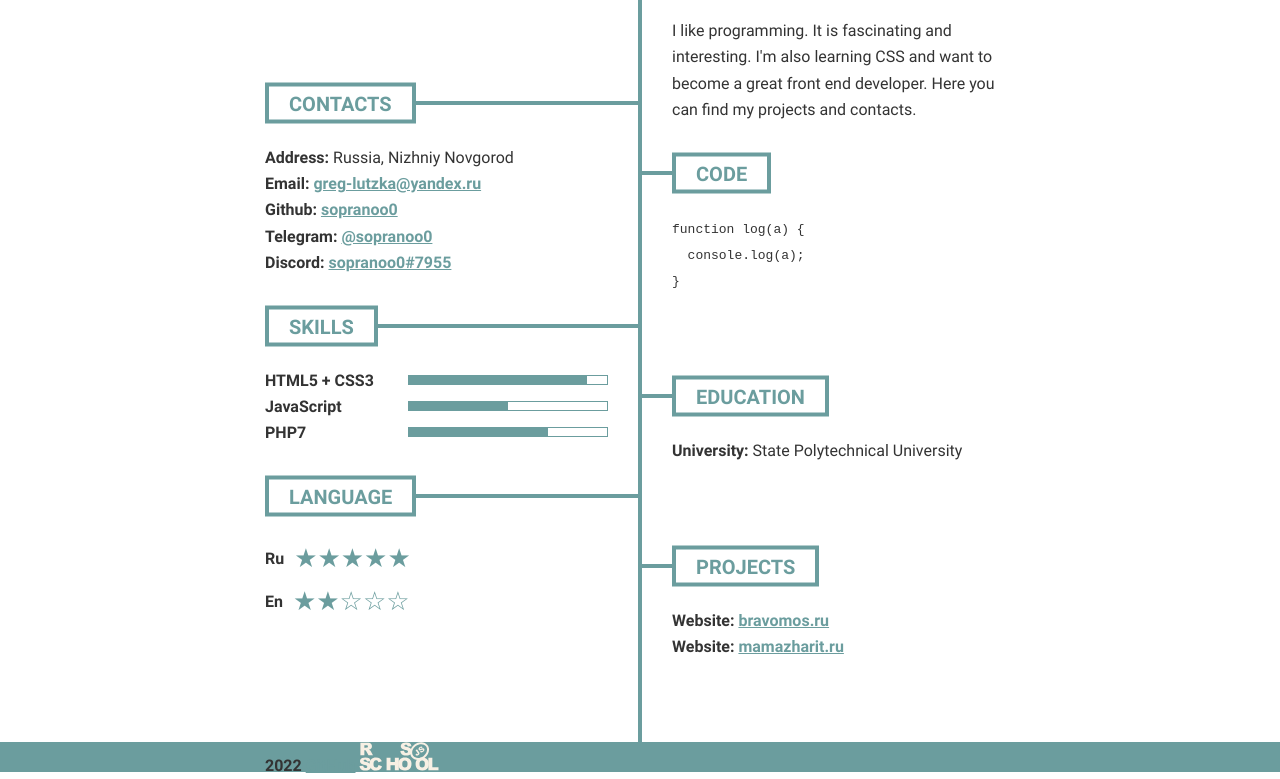
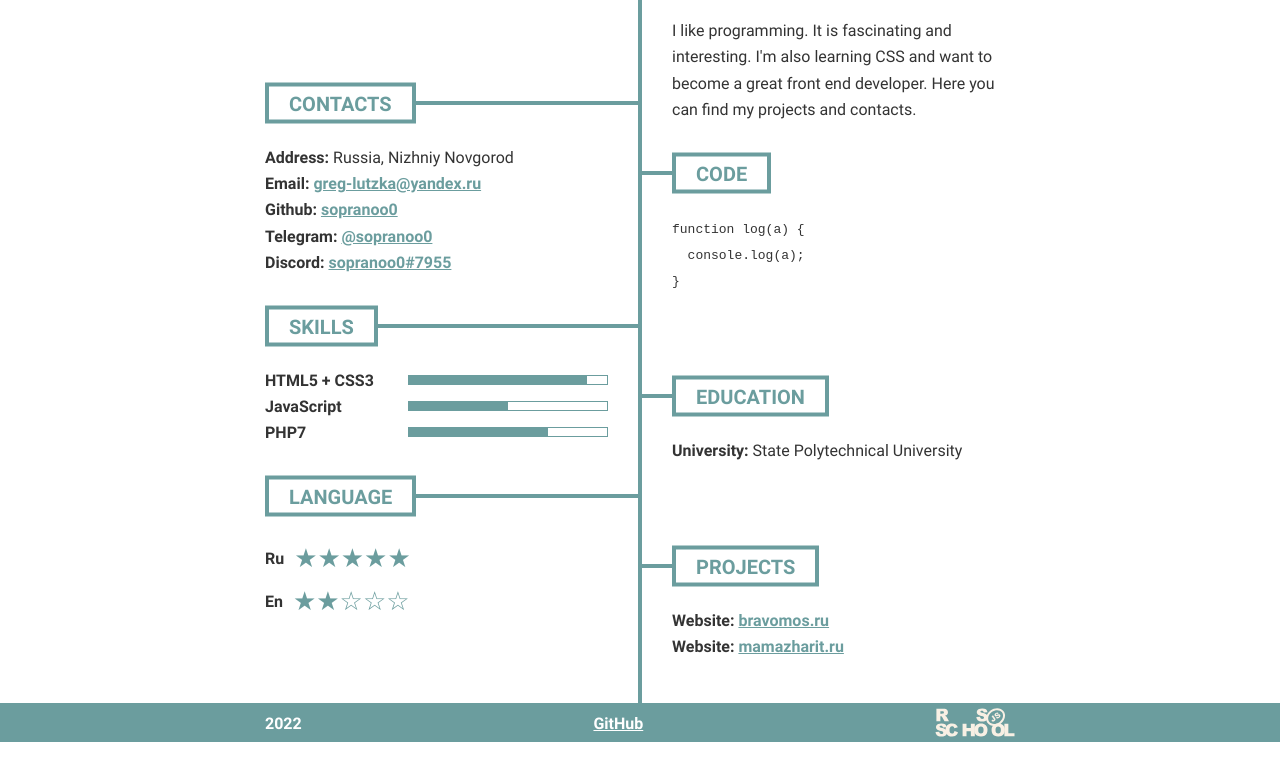
Before and after one commit to sopranoo0/rsschool-cv, a plain HTML site: page index.html in a window 1280 px wide. Shown: the part 324-1103 px from the top of the page. After the commit the page ends 1066 px from the top, so only its background shows below. Drawn offline with Linux system fonts and the light colour scheme.

Commit message:
Update main.css

```diff
--- a/css/main.css
+++ b/css/main.css
@@ -252,12 +252,26 @@ a {
 
 
 .footer{
-	height: 30px;
+
 }
 .footer__inner{
 	position: absolute;
 	bottom: 0;
-	height: 30px;
 	width: 100%;
 	background-color: var(--accent);
 }
+.footer-info{
+	display: flex;
+	justify-content: space-between;
+	align-items: center;
+	padding: 5px 0;
+}
+.footer-info__year{
+	color: #ffffff;
+}
+.footer-info__github{
+	color: #ffffff;
+}
+.footer-info__img{
+	display: flex;
+}
```
